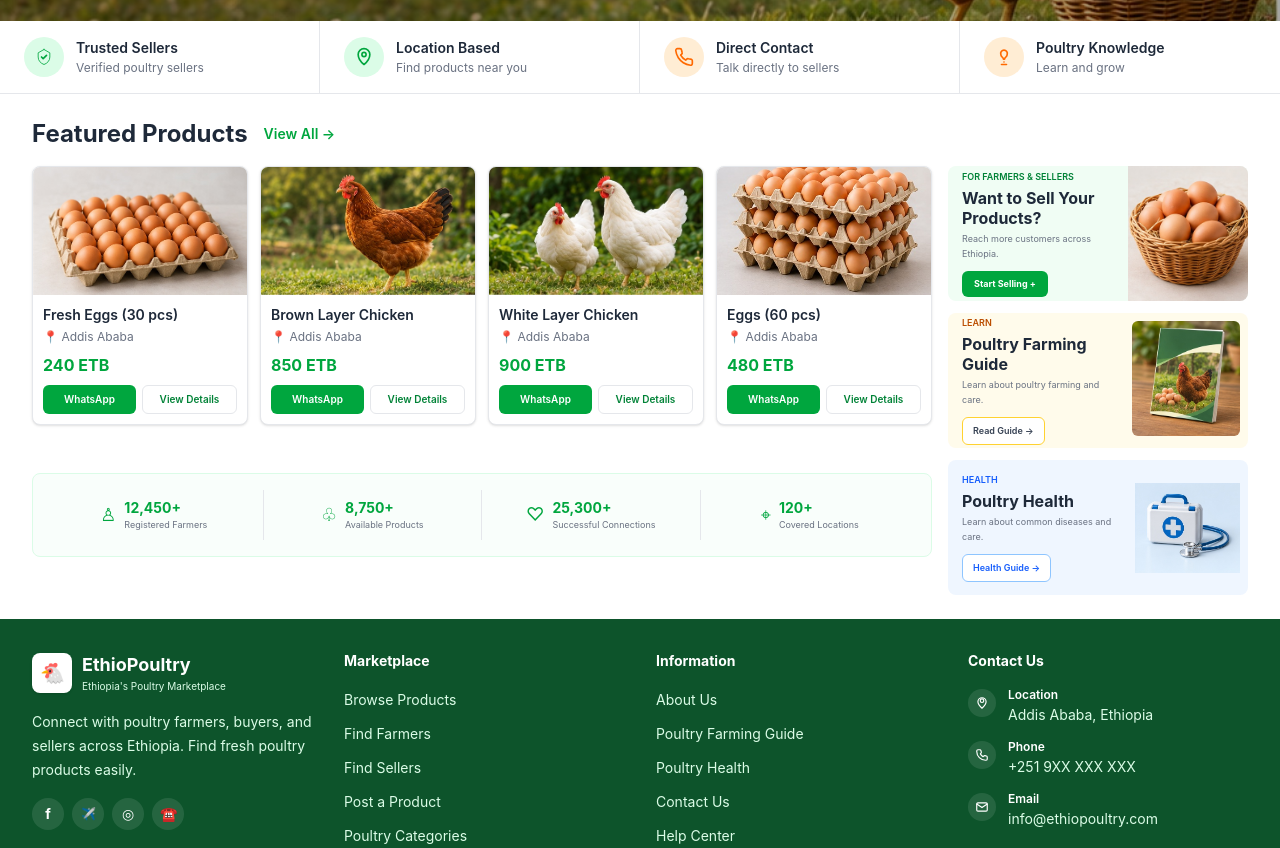
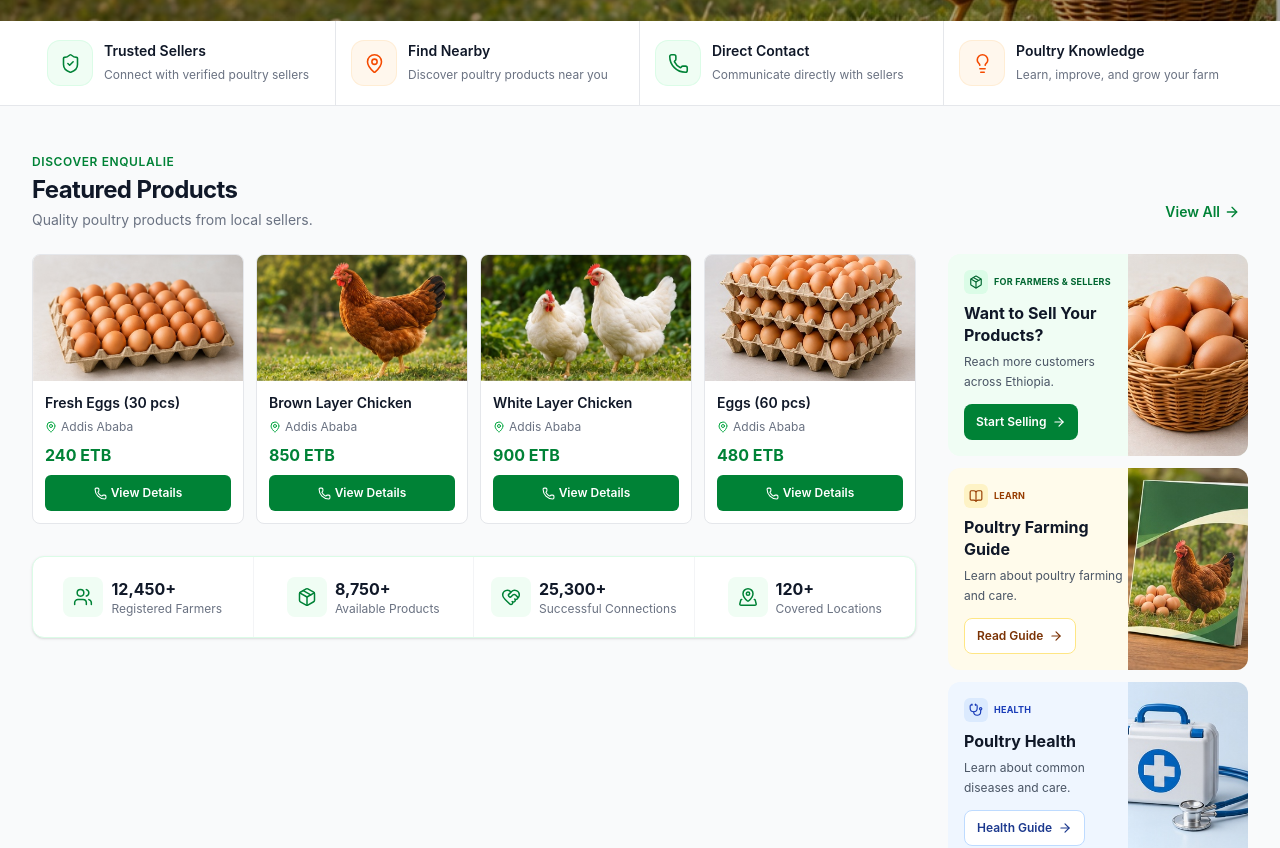
Before and after one commit to mega-gech/EthioPoultry, a React (Vite) app in the folder client/: page / in a window 1280 px wide. Shown: the part 480-1328 px from the top of the page. Built offline with nearby package versions, Linux system fonts and the light colour scheme.

Commit message:
update product feature

```diff
--- a/client/src/components/FeaturedProducts.tsx
+++ b/client/src/components/FeaturedProducts.tsx
@@ -1,3 +1,17 @@
+
+import { useNavigate } from "react-router-dom";
+import {
+  MapPin,
+  Users,
+  Package,
+  HeartHandshake,
+  MapPinned,
+  ArrowRight,
+  Phone,
+  BookOpen,
+  Stethoscope,
+} from "lucide-react";
+
 import eggTray from "../assets/02_egg_tray.jpg";
 import brownHen from "../assets/03_brown_hen.jpg";
 import whiteHens from "../assets/04_white_hens.jpg";
@@ -6,8 +20,6 @@
 import eggBasket from "../assets/06_egg_basket.jpg";
 import farmBrochure from "../assets/07_farm_brochure.jpg";
 import veterinaryKit from "../assets/08_veterinary_kit.jpg";
-
-import { useNavigate } from "react-router-dom";
 
 const products = [
   {
@@ -42,249 +54,283 @@
 
 const statistics = [
   {
-    icon: "♙",
+    icon: Users,
     number: "12,450+",
     label: "Registered Farmers",
   },
   {
-    icon: "♧",
+    icon: Package,
     number: "8,750+",
     label: "Available Products",
   },
   {
-    icon: "♡",
+    icon: HeartHandshake,
     number: "25,300+",
     label: "Successful Connections",
   },
   {
-    icon: "⌖",
+    icon: MapPinned,
     number: "120+",
     label: "Covered Locations",
   },
 ];
 
+const promotions = [
+  {
+    id: "sell",
+    eyebrow: "For Farmers & Sellers",
+    title: "Want to Sell Your Products?",
+    description: "Reach more customers across Ethiopia.",
+    button: "Start Selling",
+    image: eggBasket,
+    imageAlt: "Basket of fresh eggs",
+    theme: "green",
+    icon: Package,
+    action: "/seller/products/add",
+  },
+  {
+    id: "learn",
+    eyebrow: "Learn",
+    title: "Poultry Farming Guide",
+    description: "Learn about poultry farming and care.",
+    button: "Read Guide",
+    image: farmBrochure,
+    imageAlt: "Poultry farming guide",
+    theme: "amber",
+    icon: BookOpen,
+    action: "/#learn",
+  },
+  {
+    id: "health",
+    eyebrow: "Health",
+    title: "Poultry Health",
+    description: "Learn about common diseases and care.",
+    button: "Health Guide",
+    image: veterinaryKit,
+    imageAlt: "Poultry veterinary supplies",
+    theme: "blue",
+    icon: Stethoscope,
+    action: "/#health",
+  },
+] as const;
+
 function FeaturedProducts() {
   const navigate = useNavigate();
 
   return (
-    <section className="bg-white py-6">
-      <div className="mx-auto max-w-7xl px-4 sm:px-6 lg:px-8">
+    <section
+      aria-labelledby="featured-products-heading"
+      className="bg-gray-50 py-8 sm:py-10 lg:py-12"
+    >
+      <div className="mx-auto w-full max-w-7xl px-4 sm:px-6 lg:px-8">
+        {/* SECTION HEADER */}
+        <div className="mb-5 flex items-end justify-between gap-3 sm:mb-6">
+          <div>
+            <p className="mb-1 text-xs font-semibold uppercase tracking-wider text-green-700">
+              Discover Enqulalie
+            </p>
 
-        {/* HEADER */}
-        <div className="mb-4 flex items-center gap-4">
-          <h2 className="text-xl font-bold text-gray-800 sm:text-2xl">
+            <h2
+              id="featured-products-heading"
+              className="text-xl font-bold tracking-tight text-gray-900 sm:text-2xl"
+            >
               Featured Products
             </h2>
 
-          <button className="text-xs font-semibold text-green-600 hover:text-green-700 sm:text-sm">
-            View All →
+            <p className="mt-1 text-sm text-gray-500">
+              Quality poultry products from local sellers.
+            </p>
+          </div>
+
+          <button
+            type="button"
+            onClick={() => navigate("/products")}
+            className="inline-flex shrink-0 items-center gap-1 rounded-lg px-2 py-2 text-sm font-semibold text-green-700 transition hover:bg-green-50 hover:text-green-800"
+          >
+            View All
+            <ArrowRight size={16} />
           </button>
         </div>
 
-        {/* MAIN LAYOUT */}
-        <div className="grid grid-cols-1 gap-4 lg:grid-cols-[minmax(0,1fr)_300px]">
-
-          {/* =========================================
-              LEFT SIDE
-          ========================================== */}
-          <div>
-
-            {/* PRODUCTS */}
-            <div className="grid grid-cols-2 gap-3 lg:grid-cols-4">
-
+        {/* PRODUCTS + PROMOTIONS */}
+        <div className="grid grid-cols-1 items-start gap-6 lg:grid-cols-[minmax(0,1fr)_300px] xl:gap-8">
+          {/* LEFT COLUMN */}
+          <div className="min-w-0">
+            {/* SMALLER PRODUCT CARDS */}
+            <div className="grid grid-cols-2 gap-3 sm:gap-3 xl:grid-cols-4">
               {products.map((product) => (
-                <div
+                <article
                   key={product.id}
-                 // onClick={() => navigate(`/products/${product.id}`)}
-                  className="overflow-hidden rounded-lg border border-gray-200 bg-white shadow-sm"
+                  className="group min-w-0 overflow-hidden rounded-lg border border-gray-200 bg-white transition duration-200 hover:-translate-y-1 hover:border-green-200 hover:shadow-md"
                 >
-
-                  {/* IMAGE */}
-                  <div className="h-28 overflow-hidden bg-gray-100 sm:h-32">
+                  <button
+                    type="button"
+                    onClick={() => navigate(`/products/${product.id}`)}
+                    aria-label={`View ${product.name}`}
+                    className="block w-full overflow-hidden bg-gray-100 text-left"
+                  >
+                    <div className="aspect-[5/3] overflow-hidden">
                       <img
                         src={product.image}
                         alt={product.name}
-                      className="h-full w-full object-cover"
+                        loading="lazy"
+                        className="h-full w-full object-cover transition duration-300 group-hover:scale-105"
                       />
                     </div>
+                  </button>
 
-                  {/* CONTENT */}
-                  <div className="p-2.5">
-
-                    <h3 className="truncate text-xs font-semibold text-gray-800 sm:text-sm">
+                  <div className="p-2 sm:p-3">
+                    <h3
+                      title={product.name}
+                      className="truncate text-xs font-semibold text-gray-900 sm:text-sm"
+                    >
                       {product.name}
                     </h3>
 
-                    <p className="mt-1 text-[10px] text-gray-500 sm:text-xs">
-                      📍 {product.location}
+                    <p className="mt-1.5 flex items-center gap-1 text-[10px] text-gray-500 sm:text-xs">
+                      <MapPin
+                        size={12}
+                        className="shrink-0 text-green-600"
+                      />
+                      <span className="truncate">{product.location}</span>
                     </p>
 
-                    <p className="mt-2 text-sm font-bold text-green-600 sm:text-base">
+                    <p className="mt-2 text-sm font-bold text-green-700 sm:text-base">
                       {product.price}
                     </p>
 
-                    {/* BUTTONS */}
-                    <div className="mt-2 flex gap-1.5">
-
-                      <button className="flex-1 rounded-md bg-green-600 px-1 py-1.5 text-[9px] font-semibold text-white hover:bg-green-700 sm:text-[10px]">
-                        WhatsApp
-                      </button>
-
                     <button
-                      onClick={() =>  navigate(`/products/${product.id}`) }
-                      className="flex-1 rounded-md border border-gray-200 bg-white px-1 py-1.5 text-[9px] font-semibold text-green-700 hover:bg-green-50 sm:text-[10px]">
-
+                      type="button"
+                      onClick={() => navigate(`/products/${product.id}`)}
+                      className="mt-2 flex min-h-9 w-full items-center justify-center gap-1 rounded-md bg-green-700 px-1.5 py-1.5 text-[10px] font-semibold text-white transition hover:bg-green-800 focus-visible:outline-none focus-visible:ring-2 focus-visible:ring-green-600 focus-visible:ring-offset-2 sm:text-xs"
+                    >
+                      <Phone size={13} />
                       View Details
                     </button>
+                  </div>
+                </article>
+              ))}
+            </div>
 
+            {/* MARKETPLACE STATISTICS */}
+            <div className="mt-6 overflow-hidden rounded-xl border border-green-100 bg-white shadow-sm sm:mt-8">
+              <div className="grid grid-cols-2 sm:grid-cols-4">
+                {statistics.map((stat, index) => {
+                  const Icon = stat.icon;
+
+                  return (
+                    <div
+                      key={stat.label}
+                      className={[
+                        "flex items-center justify-center gap-2 px-2 py-4 sm:px-3 sm:py-5",
+                        index < 2 ? "border-b border-gray-100" : "",
+                        index % 2 === 0 ? "border-r border-gray-100" : "",
+                        "sm:border-b-0 sm:border-r sm:last:border-r-0",
+                      ].join(" ")}
+                    >
+                      <div className="flex h-9 w-9 shrink-0 items-center justify-center rounded-lg bg-green-50 text-green-700 sm:h-10 sm:w-10">
+                        <Icon size={20} strokeWidth={1.8} />
+                      </div>
+
+                      <div className="min-w-0">
+                        <p className="text-sm font-bold text-gray-900 sm:text-base">
+                          {stat.number}
+                        </p>
+
+                        <p className="text-[10px] leading-4 text-gray-500 sm:text-xs">
+                          {stat.label}
+                        </p>
+                      </div>
+                    </div>
+                  );
+                })}
               </div>
             </div>
           </div>
-              ))}
 
-            </div>
+          {/* RIGHT COLUMN: PROMOTIONAL CARDS */}
+          <div className="grid grid-cols-1 gap-3 sm:grid-cols-2 lg:grid-cols-1">
+            {promotions.map((promotion) => {
+              const Icon = promotion.icon;
 
-            {/* =========================================
-                STATISTICS
-            ========================================== */}
-            <div className="mt-12 rounded-lg border border-green-100 bg-green-50/40 px-3 py-4">
+              const themeStyles = {
+                green: {
+                  card: "bg-green-50",
+                  eyebrow: "text-green-800",
+                  icon: "bg-green-100 text-green-800",
+                  button:
+                    "bg-green-700 text-white hover:bg-green-800 focus-visible:ring-green-600",
+                },
+                amber: {
+                  card: "bg-amber-50",
+                  eyebrow: "text-amber-800",
+                  icon: "bg-amber-100 text-amber-800",
+                  button:
+                    "border border-amber-200 bg-white text-amber-900 hover:bg-amber-100 focus-visible:ring-amber-500",
+                },
+                blue: {
+                  card: "bg-blue-50",
+                  eyebrow: "text-blue-800",
+                  icon: "bg-blue-100 text-blue-800",
+                  button:
+                    "border border-blue-200 bg-white text-blue-900 hover:bg-blue-100 focus-visible:ring-blue-500",
+                },
+              };
 
-              <div className="grid grid-cols-2 sm:grid-cols-4">
+              const theme = themeStyles[promotion.theme];
 
-                {statistics.map((stat, index) => (
-                  <div
-                    key={index}
-                    className="flex items-center justify-center gap-2 border-gray-200 py-2 sm:border-r last:border-r-0"
+              return (
+                <article
+                  key={promotion.id}
+                  className={`relative flex min-h-[168px] overflow-hidden rounded-xl ${theme.card} sm:min-h-[180px] lg:min-h-[170px]`}
                 >
+                  <div className="relative z-10 flex w-[64%] flex-col items-start justify-center p-4">
+                    <div className="flex items-center gap-1.5">
+                      <span
+                        className={`flex h-6 w-6 items-center justify-center rounded-md ${theme.icon}`}
+                      >
+                        <Icon size={14} />
+                      </span>
 
-                    <div className="text-lg text-green-600">
-                      {stat.icon}
-                    </div>
-
-                    <div>
-                      <p className="text-xs font-bold text-green-600 sm:text-sm">
-                        {stat.number}
-                      </p>
-
-                      <p className="text-[8px] text-gray-500 sm:text-[9px]">
-                        {stat.label}
+                      <p
+                        className={`text-[9px] font-bold uppercase tracking-wide ${theme.eyebrow}`}
+                      >
+                        {promotion.eyebrow}
                       </p>
                     </div>
 
-                  </div>
-                ))}
+                    <h3 className="mt-2 text-sm font-bold leading-snug text-gray-900 sm:text-base">
+                      {promotion.title}
+                    </h3>
 
-              </div>
+                    <p className="mt-1.5 text-xs leading-5 text-gray-600">
+                      {promotion.description}
+                    </p>
+
+                    <button
+                      type="button"
+                      onClick={() => navigate(promotion.action)}
+                      className={`mt-3 inline-flex min-h-9 items-center gap-1.5 rounded-lg px-3 py-2 text-xs font-semibold transition focus-visible:outline-none focus-visible:ring-2 focus-visible:ring-offset-2 ${theme.button}`}
+                    >
+                      {promotion.button}
+                      <ArrowRight size={14} />
+                    </button>
                   </div>
 
-          </div>
-
-          {/* =========================================
-              RIGHT PROMOTIONS
-          ========================================== */}
-          <div className="flex flex-col gap-3">
-
-            {/* SELL PRODUCTS */}
-            <div className="relative h-[135px] overflow-hidden rounded-lg bg-green-50">
-
-              <div className="relative z-10 flex h-full w-[64%] flex-col justify-center p-3.5">
-
-                <p className="text-[9px] font-semibold uppercase text-green-700">
-                  For Farmers & Sellers
-                </p>
-
-                <h3 className="mt-1 text-base font-bold leading-tight text-gray-800">
-                  Want to Sell Your Products?
-                </h3>
-
-                <p className="mt-1 text-[9px] leading-relaxed text-gray-500">
-                  Reach more customers across Ethiopia.
-                </p>
-
-                <button className="mt-2.5 w-fit rounded-md bg-green-600 px-3 py-1.5 text-[9px] font-bold text-white hover:bg-green-700">
-                  Start Selling +
-                </button>
-
-              </div>
-
-              <div className="absolute right-0 top-0 h-full w-[40%]">
+                  <div className="absolute inset-y-0 right-0 w-[40%]">
                     <img
-                  src={eggBasket}
-                  alt="Sell products"
+                      src={promotion.image}
+                      alt={promotion.imageAlt}
+                      loading="lazy"
                       className="h-full w-full object-cover"
                     />
+
+                    <div className="absolute inset-0 bg-gradient-to-r from-transparent to-black/5" />
                   </div>
-
+                </article>
+              );
+            })}
           </div>
-
-            {/* FARMING GUIDE */}
-            <div className="relative h-[135px] overflow-hidden rounded-lg bg-amber-50">
-
-              <div className="relative z-10 flex h-full w-[62%] flex-col justify-center p-3.5">
-
-                <p className="text-[9px] font-semibold uppercase text-amber-700">
-                  Learn
-                </p>
-
-                <h3 className="mt-1 text-base font-bold leading-tight text-gray-800">
-                  Poultry Farming Guide
-                </h3>
-
-                <p className="mt-1 text-[9px] leading-relaxed text-gray-500">
-                  Learn about poultry farming and care.
-                </p>
-
-                <button className="mt-2.5 w-fit rounded-md border border-amber-300 bg-white px-2.5 py-1.5 text-[9px] font-semibold text-gray-700">
-                  Read Guide →
-                </button>
-
-              </div>
-
-              <div className="absolute right-2 top-2 h-[115px] w-[36%] overflow-hidden rounded-md">
-                <img
-                  src={farmBrochure}
-                  alt="Poultry farming guide"
-                  className="h-full w-full object-cover"
-                />
-              </div>
-
-            </div>
-
-            {/* POULTRY HEALTH */}
-            <div className="relative h-[135px] overflow-hidden rounded-lg bg-blue-50">
-
-              <div className="relative z-10 flex h-full w-[63%] flex-col justify-center p-3.5">
-
-                <p className="text-[9px] font-semibold uppercase text-blue-600">
-                  Health
-                </p>
-
-                <h3 className="mt-1 text-base font-bold leading-tight text-gray-800">
-                  Poultry Health
-                </h3>
-
-                <p className="mt-1 text-[9px] leading-relaxed text-gray-500">
-                  Learn about common diseases and care.
-                </p>
-
-                <button className="mt-2.5 w-fit rounded-md border border-blue-300 bg-white px-2.5 py-1.5 text-[9px] font-semibold text-blue-600">
-                  Health Guide →
-                </button>
-
-              </div>
-
-              <div className="absolute right-2 top-2 h-[120px] w-[35%]">
-                <img
-                  src={veterinaryKit}
-                  alt="Poultry health"
-                  className="h-full w-full object-contain"
-                />
-              </div>
-
-            </div>
-
-          </div>
-
         </div>
       </div>
     </section>
--- a/client/src/components/Features.tsx
+++ b/client/src/components/Features.tsx
@@ -1,143 +1,82 @@
+
+import {
+  ShieldCheck,
+  MapPin,
+  Phone,
+  Lightbulb,
+} from "lucide-react";
+
+const features = [
+  {
+    title: "Trusted Sellers",
+    description: "Connect with verified poultry sellers",
+    icon: ShieldCheck,
+    color: "green",
+  },
+  {
+    title: "Find Nearby",
+    description: "Discover poultry products near you",
+    icon: MapPin,
+    color: "orange",
+  },
+  {
+    title: "Direct Contact",
+    description: "Communicate directly with sellers",
+    icon: Phone,
+    color: "green",
+  },
+  {
+    title: "Poultry Knowledge",
+    description: "Learn, improve, and grow your farm",
+    icon: Lightbulb,
+    color: "orange",
+  },
+];
+
 const Features = () => {
   return (
-    <section className="border-b border-gray-200 bg-white">
-      <div className="mx-auto grid max-w-7xl grid-cols-2 md:grid-cols-4">
+    <section
+      aria-label="Why choose Enqulalie"
+      className="border-b border-gray-200 bg-white"
+    >
+      <div className="mx-auto grid w-full max-w-7xl grid-cols-1 divide-y divide-gray-100 px-4 sm:grid-cols-2 sm:px-6 sm:divide-y-0 md:grid-cols-4 lg:px-8">
+        {features.map((feature, index) => {
+          const Icon = feature.icon;
 
-        {/* Trusted Sellers */}
-        <div className="flex items-center gap-3 border-b border-gray-200 px-4 py-4 md:border-b-0 md:border-r md:px-6">
-          <div className="flex h-10 w-10 shrink-0 items-center justify-center rounded-full bg-green-100">
-            <svg
-              className="h-5 w-5 text-green-600"
-              fill="none"
-              stroke="currentColor"
-              viewBox="0 0 24 24"
+          const iconStyle =
+            feature.color === "green"
+              ? "bg-green-50 text-green-700 ring-green-100"
+              : "bg-orange-50 text-orange-600 ring-orange-100";
+
+          return (
+            <div
+              key={feature.title}
+              className={`group flex items-center gap-3 px-3 py-4 transition-colors duration-200 hover:bg-gray-50 sm:px-4 md:py-5 ${
+                index !== 3
+                  ? "md:border-r md:border-gray-200"
+                  : ""
+              }`}
             >
-              <path
-                strokeLinecap="round"
-                strokeLinejoin="round"
-                strokeWidth="2"
-                d="M9 12l2 2 4-4"
-              />
-              <path
-                strokeLinecap="round"
-                strokeLinejoin="round"
-                d="M12 3l7 4v5c0 4.5-3 7.5-7 9-4-1.5-7-4.5-7-9V7l7-4z"
-              />
-            </svg>
-          </div>
+              {/* Feature icon */}
+              <div
+                className={`flex h-11 w-11 shrink-0 items-center justify-center rounded-xl ring-1 transition-transform duration-200 group-hover:scale-105 ${iconStyle}`}
+              >
+                <Icon size={21} strokeWidth={1.8} />
+              </div>
 
-          <div>
-            <h3 className="text-sm font-semibold text-gray-800">
-              Trusted Sellers
-            </h3>
+              {/* Feature text */}
+              <div className="min-w-0">
+                <h3 className="text-sm font-semibold leading-5 text-gray-900">
+                  {feature.title}
+                </h3>
 
-            <p className="mt-0.5 text-xs text-gray-500">
-              Verified poultry sellers
-            </p>
-          </div>
-        </div>
-
-        {/* Location Based */}
-        <div className="flex items-center gap-3 border-b border-gray-200 px-4 py-4 md:border-b-0 md:border-r md:px-6">
-          <div className="flex h-10 w-10 shrink-0 items-center justify-center rounded-full bg-green-100">
-            <svg
-              className="h-5 w-5 text-green-600"
-              fill="none"
-              stroke="currentColor"
-              viewBox="0 0 24 24"
-            >
-              <path
-                strokeLinecap="round"
-                strokeLinejoin="round"
-                strokeWidth="2"
-                d="M12 21s7-5.5 7-12a7 7 0 1 0-14 0c0 6.5 7 12 7 12z"
-              />
-
-              <circle
-                cx="12"
-                cy="9"
-                r="2.5"
-                strokeWidth="2"
-              />
-            </svg>
-          </div>
-
-          <div>
-            <h3 className="text-sm font-semibold text-gray-800">
-              Location Based
-            </h3>
-
-            <p className="mt-0.5 text-xs text-gray-500">
-              Find products near you
-            </p>
-          </div>
-        </div>
-
-        {/* Direct Contact */}
-        <div className="flex items-center gap-3 px-4 py-4 md:border-r md:border-gray-200 md:px-6">
-          <div className="flex h-10 w-10 shrink-0 items-center justify-center rounded-full bg-orange-100">
-            <svg
-              className="h-5 w-5 text-orange-500"
-              fill="none"
-              stroke="currentColor"
-              viewBox="0 0 24 24"
-            >
-              <path
-                strokeLinecap="round"
-                strokeLinejoin="round"
-                strokeWidth="2"
-                d="M22 16.92v3a2 2 0 01-2.18 2 19.8 19.8 0 01-8.63-3.07 19.5 19.5 0 01-6-6A19.8 19.8 0 012.12 4.18 2 2 0 014.11 2h3a2 2 0 012 1.72c.12.9.33 1.78.62 2.63a2 2 0 01-.45 2.11L8 9.73a16 16 0 006 6l1.27-1.27a2 2 0 012.11-.45c.85.29 1.73.5 2.63.62A2 2 0 0122 16.92z"
-              />
-            </svg>
-          </div>
-
-          <div>
-            <h3 className="text-sm font-semibold text-gray-800">
-              Direct Contact
-            </h3>
-
-            <p className="mt-0.5 text-xs text-gray-500">
-              Talk directly to sellers
-            </p>
-          </div>
-        </div>
-
-        {/* Poultry Knowledge */}
-        <div className="flex items-center gap-3 px-4 py-4 md:px-6">
-          <div className="flex h-10 w-10 shrink-0 items-center justify-center rounded-full bg-orange-100">
-            <svg
-              className="h-5 w-5 text-orange-500"
-              fill="none"
-              stroke="currentColor"
-              viewBox="0 0 24 24"
-            >
-              <path
-                strokeLinecap="round"
-                strokeLinejoin="round"
-                strokeWidth="2"
-                d="M12 18h.01M8.2 9a4 4 0 117.6 0c0 1.5-.7 2.3-1.7 3.1-.8.6-1.3 1.2-1.3 2.4h-1.6c0-1.2-.5-1.8-1.3-2.4C8.9 11.3 8.2 10.5 8.2 9z"
-              />
-
-              <path
-                strokeLinecap="round"
-                strokeLinejoin="round"
-                strokeWidth="2"
-                d="M9 21h6"
-              />
-            </svg>
-          </div>
-
-          <div>
-            <h3 className="text-sm font-semibold text-gray-800">
-              Poultry Knowledge
-            </h3>
-
-            <p className="mt-0.5 text-xs text-gray-500">
-              Learn and grow
-            </p>
-          </div>
-        </div>
-
+                <p className="mt-1 text-xs leading-5 text-gray-500">
+                  {feature.description}
+                </p>
+              </div>
+            </div>
+          );
+        })}
       </div>
     </section>
   );
```
Lines whose indentation alone changed are shown as unchanged.
